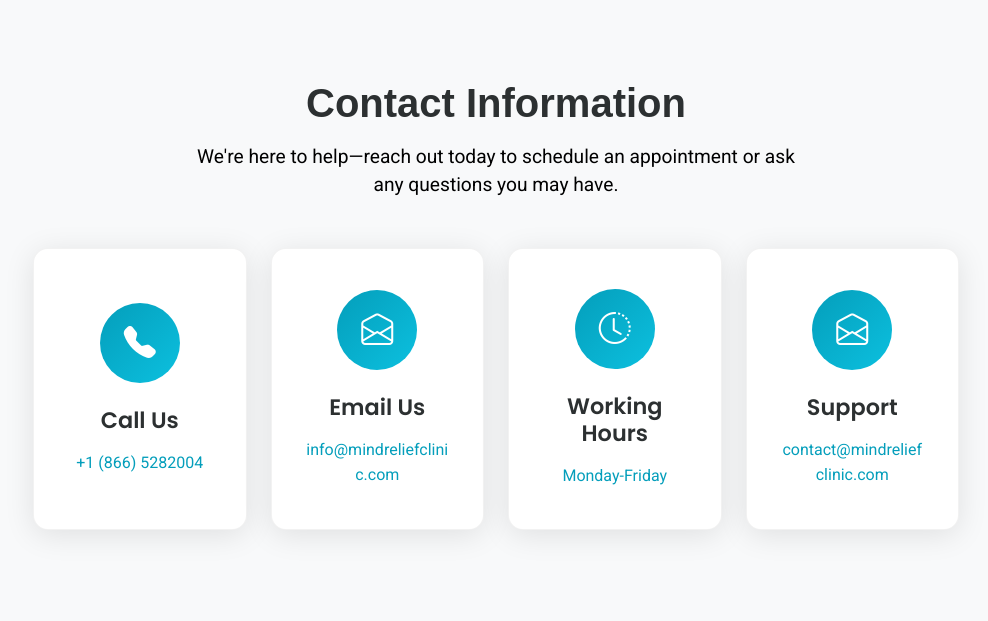
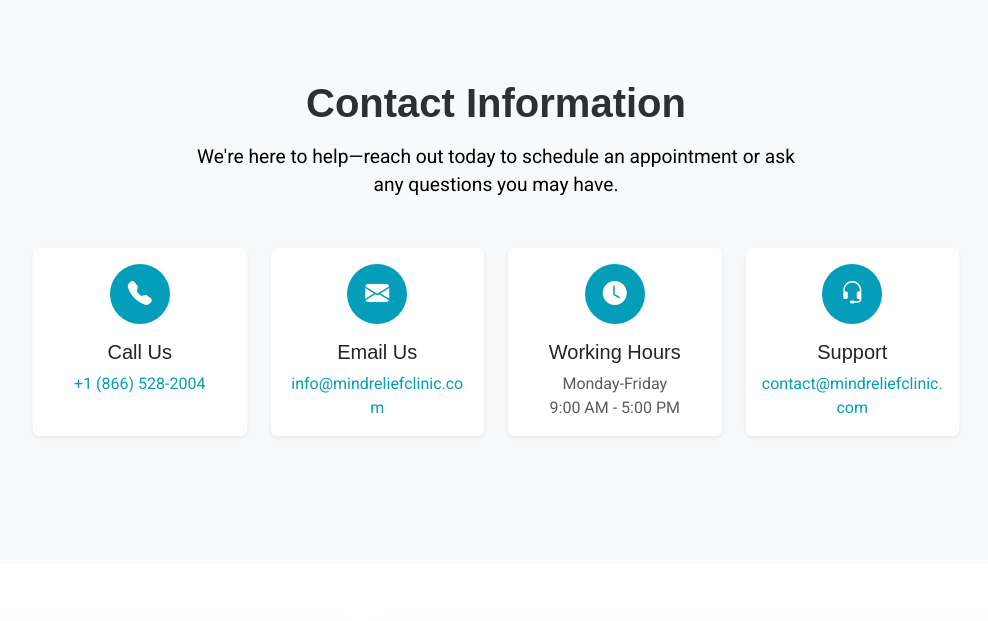
Before and after one commit to nexusameer/Apex, a Django app: template templates/contact.html in a window 1280 px wide. Shown: the part 187-808 px from the top of the page, without its empty margins (144-1132 px from the left). Run offline with Django 3.2, Linux system fonts and the light colour scheme; the template is opened without the code that fills it, so the values that code supplies are empty; some libraries are stand-ins or nearby versions.

Commit message:
contact page issue resolved

```diff
--- a/templates/contact.html
+++ b/templates/contact.html
@@ -23,129 +23,6 @@
   margin: 0 auto;
 }
 
-.info-card {
-  background: #fff;
-  padding: 2.5rem 2rem;
-  border-radius: 15px;
-  text-align: center;
-  box-shadow: 0 5px 30px rgba(0, 0, 0, 0.1);
-  transition: transform 0.3s ease, box-shadow 0.3s ease;
-  border: 1px solid rgba(0, 0, 0, 0.05);
-  height: 100%;
-  display: flex;
-  flex-direction: column;
-  justify-content: center;
-}
-
-.info-card:hover {
-  transform: translateY(-10px);
-  box-shadow: 0 15px 40px rgba(0, 0, 0, 0.15);
-}
-
-.icon-container {
-  width: 80px;
-  height: 80px;
-  background: linear-gradient(135deg, #049ebb, #0cc0df);
-  border-radius: 50%;
-  display: flex;
-  align-items: center;
-  justify-content: center;
-  margin: 0 auto 1.5rem;
-  position: relative;
-}
-
-.icon-container::before {
-  content: '';
-  position: absolute;
-  top: -5px;
-  left: -5px;
-  right: -5px;
-  bottom: -5px;
-  background: linear-gradient(135deg, #049ebb, #0cc0df);
-  border-radius: 50%;
-  opacity: 0.2;
-  z-index: -1;
-}
-
-.icon-container i {
-  font-size: 2rem;
-  color: #fff;
-}
-
-.card-content h4 {
-  font-size: 1.4rem;
-  font-weight: 600;
-  color: #2c3031;
-  margin-bottom: 1rem;
-  font-family: 'Poppins', sans-serif;
-}
-
-.card-content p {
-  color: #666;
-  font-size: 1rem;
-  line-height: 1.6;
-  margin: 0;
-  word-wrap: break-word;
-  overflow-wrap: break-word;
-  max-width: 100%;
-}
-
-.card-content a {
-  color: #049ebb;
-  text-decoration: none;
-  transition: color 0.3s ease;
-  word-break: break-all;
-  overflow-wrap: anywhere;
-}
-
-.card-content a:hover {
-  color: #037a94;
-  text-decoration: underline;
-}
-
-.social-links-panel {
-  background: #fff;
-  padding: 2.5rem;
-  border-radius: 15px;
-  box-shadow: 0 5px 30px rgba(0, 0, 0, 0.1);
-  border: 1px solid rgba(0, 0, 0, 0.05);
-}
-
-.social-links-panel h4 {
-  font-size: 1.5rem;
-  font-weight: 600;
-  color: #2c3031;
-  font-family: 'Poppins', sans-serif;
-}
-
-.social-icons {
-  display: flex;
-  justify-content: center;
-  gap: 1rem;
-  flex-wrap: wrap;
-}
-
-.social-link {
-  width: 50px;
-  height: 50px;
-  background: linear-gradient(135deg, #049ebb, #0cc0df);
-  border-radius: 50%;
-  display: flex;
-  align-items: center;
-  justify-content: center;
-  color: #fff;
-  text-decoration: none;
-  transition: all 0.3s ease;
-  font-size: 1.2rem;
-}
-
-.social-link:hover {
-  transform: translateY(-3px);
-  box-shadow: 0 10px 20px rgba(4, 158, 187, 0.3);
-  background: linear-gradient(135deg, #037a94, #049ebb);
-  color: #fff;
-}
-
 /* Mobile Responsiveness */
 @media (max-width: 768px) {
   .contact-info.section {
@@ -307,49 +82,70 @@
               <p class="lead">We're here to help—reach out today to schedule an appointment or ask any questions you may have.</p>
             </div>
 
-            <div class="row gy-4 mb-5">
+            <div class="row g-4 mb-5">
+              <!-- Call Us Card -->
               <div class="col-lg-3 col-md-6">
-                <div class="info-card h-100">
-                  <div class="icon-container">
-                    <i class="bi bi-telephone-fill"></i>
-                  </div>
-                  <div class="card-content">
-                    <h4>Call Us</h4>
-                    <p><a href="tel:+15551234567">+1 (866) 5282004</a></p>
-                  </div>
-                </div>
-              </div>
-              <div class="col-lg-3 col-md-6">
-                <div class="info-card h-100">
-                  <div class="icon-container">
-                    <i class="bi bi-envelope-open"></i>
-                  </div>
-                  <div class="card-content">
-                    <h4>Email Us</h4>
-                    <p><a href="mailto:info@mindreliefclinic.com">info@mindreliefclinic.com</a></p>
-                  </div>
-                </div>
-              </div>
-              <div class="col-lg-3 col-md-6">
-                <div class="info-card h-100">
-                  <div class="icon-container">
-                    <i class="bi bi-clock-history"></i>
-                  </div>
-                  <div class="card-content">
-                    <h4>Working Hours</h4>
-                    <p><a href="mailto:info@example.com">Monday-Friday</a></p>
+                <div class="card h-100 shadow-sm border-0">
+                  <div class="card-body text-center">
+                    <div class="rounded-circle text-white d-inline-flex align-items-center justify-content-center mb-3" style="width: 60px; height: 60px; background-color: #049ebb;">
+                      <i class="bi bi-telephone-fill fs-4"></i>
+                    </div>
+                    <h5 class="card-title">Call Us</h5>
+                    <p class="card-text">
+                      <a href="tel:+18665282004" class="text-decoration-none" style="color: #049ebb;">
+                        +1 (866) 528-2004
+                      </a>
+                    </p>
                   </div>
                 </div>
               </div>
 
+              <!-- Email Us Card -->
               <div class="col-lg-3 col-md-6">
-                <div class="info-card h-100">
-                  <div class="icon-container">
-                    <i class="bi bi-envelope-open"></i>
+                <div class="card h-100 shadow-sm border-0">
+                  <div class="card-body text-center">
+                    <div class="rounded-circle text-white d-inline-flex align-items-center justify-content-center mb-3" style="width: 60px; height: 60px; background-color: #049ebb;">
+                      <i class="bi bi-envelope-fill fs-4"></i>
+                    </div>
+                    <h5 class="card-title">Email Us</h5>
+                    <p class="card-text">
+                      <a href="mailto:info@mindreliefclinic.com" class="text-decoration-none" style="color: #049ebb;">
+                        info@mindreliefclinic.com
+                      </a>
+                    </p>
                   </div>
-                  <div class="card-content">
-                    <h4>Support</h4>
-                    <p><a href="mailto:contact@mindreliefclinic.com">contact@mindreliefclinic.com</a></p>
+                </div>
+              </div>
+
+              <!-- Working Hours Card -->
+              <div class="col-lg-3 col-md-6">
+                <div class="card h-100 shadow-sm border-0">
+                  <div class="card-body text-center">
+                    <div class="rounded-circle text-white d-inline-flex align-items-center justify-content-center mb-3" style="width: 60px; height: 60px; background-color: #049ebb;">
+                      <i class="bi bi-clock-fill fs-4"></i>
+                    </div>
+                    <h5 class="card-title">Working Hours</h5>
+                    <p class="card-text text-muted">
+                      Monday-Friday<br>
+                      9:00 AM - 5:00 PM
+                    </p>
+                  </div>
+                </div>
+              </div>
+
+              <!-- Support Card -->
+              <div class="col-lg-3 col-md-6">
+                <div class="card h-100 shadow-sm border-0">
+                  <div class="card-body text-center">
+                    <div class="rounded-circle text-white d-inline-flex align-items-center justify-content-center mb-3" style="width: 60px; height: 60px; background-color: #049ebb;">
+                      <i class="bi bi-headset fs-4"></i>
+                    </div>
+                    <h5 class="card-title">Support</h5>
+                    <p class="card-text">
+                      <a href="mailto:contact@mindreliefclinic.com" class="text-decoration-none" style="color: #049ebb;">
+                        contact@mindreliefclinic.com
+                      </a>
+                    </p>
                   </div>
                 </div>
               </div>
```
Also changed, not shown: other parts of templates/contact.html (+0 -102 lines), templates/index.html (+70 -0 lines).
